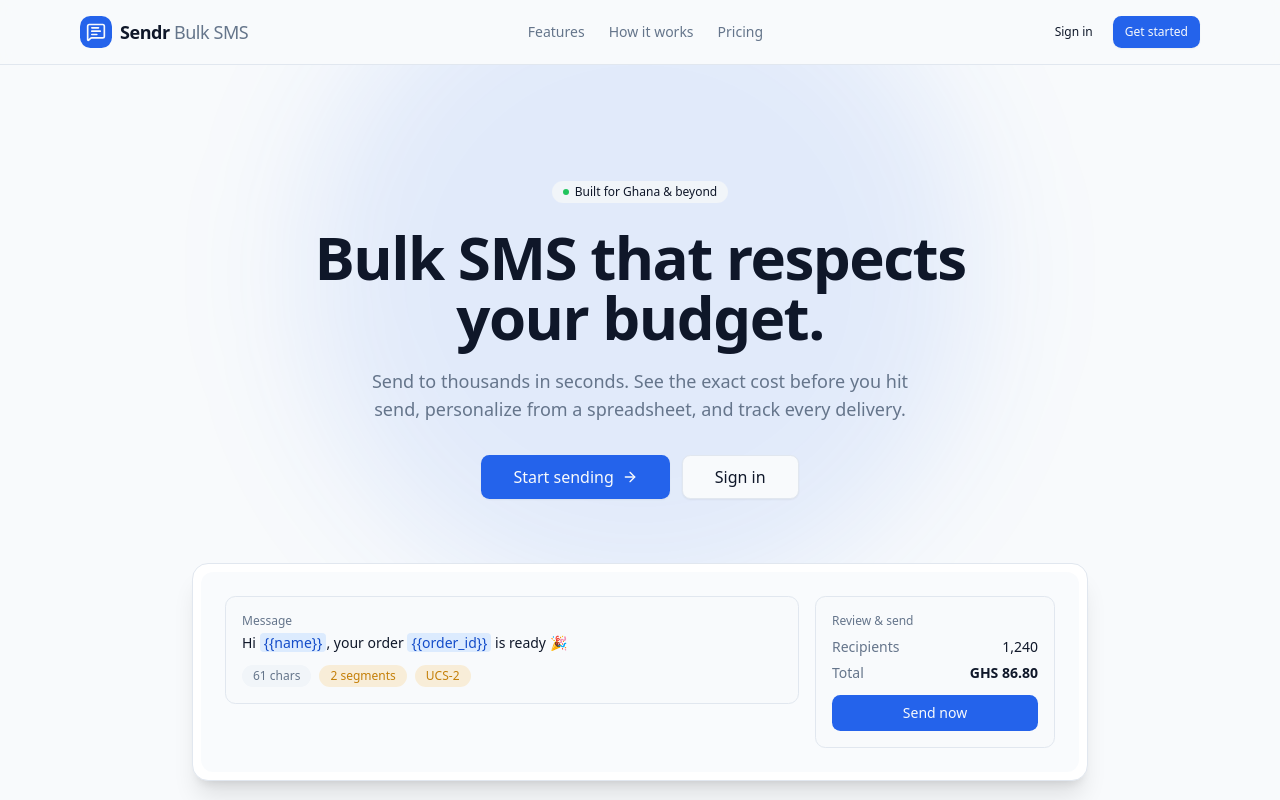
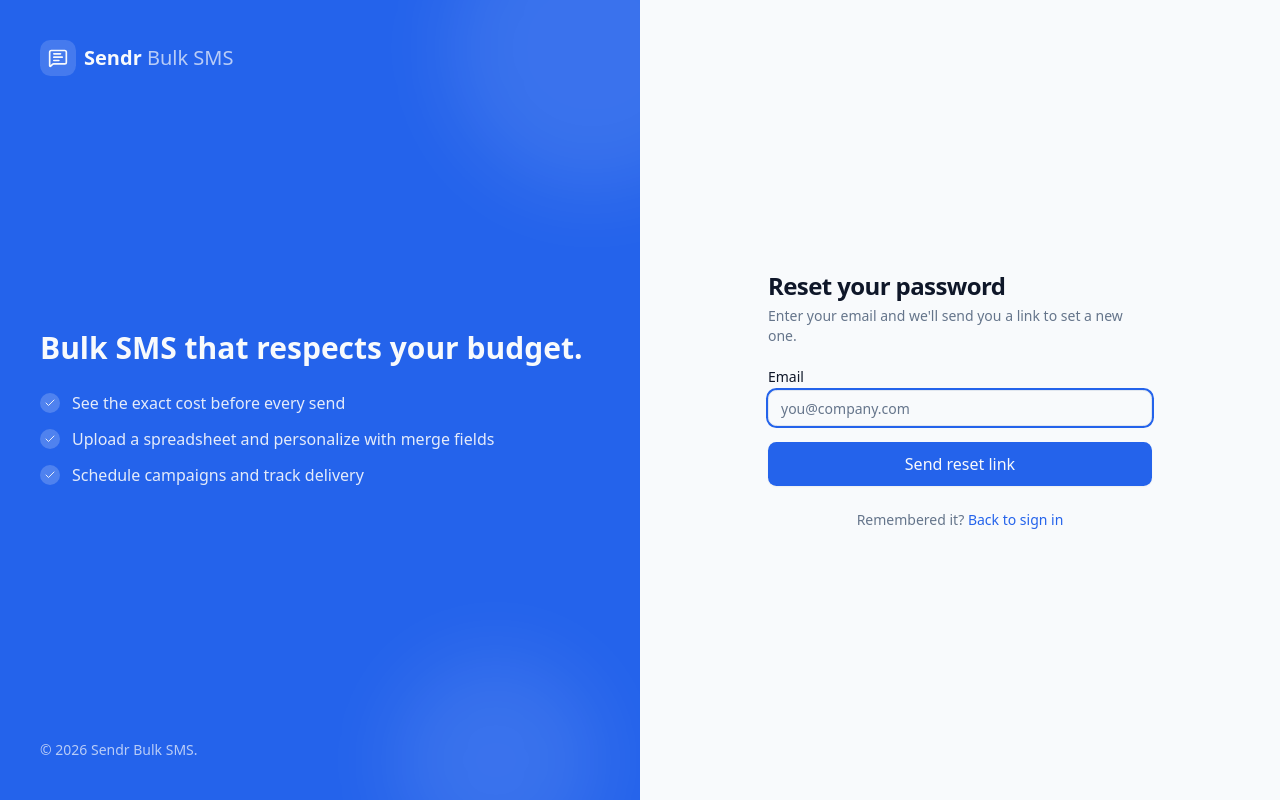
Before and after one commit to asap-alpha/sendr-bulk-sms, a Vue app: page /forgot-password in a window 1280 px wide. Before the commit this address led to /. Shown: the top 800 px of the page. Built offline with nearby package versions, Linux system fonts and the light colour scheme; no server answers.

Commit message:
closing task on adding forget password

```diff
--- a/src/lib/firebase.ts
+++ b/src/lib/firebase.ts
@@ -25,7 +25,6 @@ export const firebaseApp = initializeApp(firebaseConfig)
 export const auth = getAuth(firebaseApp)
 export const googleProvider = new GoogleAuthProvider()
 
-/** Map a Firebase Auth error to a short, user-facing message. */
 // True when a signup failed because the email is already registered (shared Cheqam
 // identity — the account may have been created on any of our products). Lets the
 // signup screen show a "sign in instead" banner rather than a generic error.
@@ -33,7 +32,11 @@ export function isEmailInUse(e: unknown): boolean {
   return (e as { code?: string })?.code === 'auth/email-already-in-use'
 }
 
-export function authErrorMessage(e: unknown): string {
+/**
+ * Map a Firebase Auth error to a short, user-facing message. `fallback` overrides the
+ * sign-in-flavoured default for flows that aren't sign-in (e.g. password reset).
+ */
+export function authErrorMessage(e: unknown, fallback = 'Could not sign you in. Please try again.'): string {
   const code = (e as { code?: string })?.code ?? ''
   switch (code) {
     case 'auth/invalid-email':
@@ -56,6 +59,6 @@ export function authErrorMessage(e: unknown): string {
     case 'auth/too-many-requests':
       return 'Too many attempts. Please wait a moment and try again.'
     default:
-      return 'Could not sign you in. Please try again.'
+      return fallback
   }
 }
--- a/src/router/index.ts
+++ b/src/router/index.ts
@@ -6,6 +6,12 @@ export const routes: RouteRecordRaw[] = [
     { path: '/', name: 'home', component: () => import('@/views/LandingView.vue'), meta: { public: true } },
     { path: '/login', name: 'login', component: () => import('@/views/LoginView.vue'), meta: { public: true } },
     { path: '/signup', name: 'signup', component: () => import('@/views/SignupView.vue'), meta: { public: true } },
+    {
+      path: '/forgot-password',
+      name: 'forgotPassword',
+      component: () => import('@/views/ForgotPasswordView.vue'),
+      meta: { public: true },
+    },
     {
       path: '/app',
       component: () => import('@/layouts/AppLayout.vue'),
--- a/src/stores/auth.ts
+++ b/src/stores/auth.ts
@@ -2,6 +2,7 @@ import { computed, reactive } from 'vue'
 import {
   createUserWithEmailAndPassword,
   onAuthStateChanged,
+  sendPasswordResetEmail,
   signInWithEmailAndPassword,
   signInWithPopup,
   signOut,
@@ -158,6 +159,24 @@ export function useAuth() {
     await api.post('/api/users/resend-verification')
   }
 
+  /**
+   * Send a password-reset email. Unlike the verification email (which the backend sends
+   * Resend-branded via register-sendr), there's no backend reset endpoint — this goes
+   * through Firebase's own template, and the link lands on Firebase's hosted reset page.
+   * `continueUrl` puts a "Continue" link back to our sign-in screen on that page.
+   *
+   * Never reveals whether the address is registered: an unknown email resolves silently,
+   * so the caller can show the same "check your inbox" message either way.
+   */
+  async function sendPasswordReset(email: string) {
+    try {
+      await sendPasswordResetEmail(auth, email, { url: `${window.location.origin}/login`, handleCodeInApp: false })
+    } catch (e) {
+      if ((e as { code?: string })?.code === 'auth/user-not-found') return
+      throw e
+    }
+  }
+
   // Re-check verification with Firebase (after the user clicks the link in another tab) and
   // sync it into our user state. Returns the fresh verified flag.
   async function refreshVerification(): Promise<boolean> {
@@ -177,6 +196,7 @@ export function useAuth() {
     signup,
     loginWithGoogle,
     logout,
+    sendPasswordReset,
     resendVerification,
     refreshVerification,
   }
--- /dev/null
+++ b/src/views/ForgotPasswordView.vue
@@ -0,0 +1,92 @@
+<script setup lang="ts">
+import { ref } from 'vue'
+import { useRoute } from 'vue-router'
+import { MailCheck } from 'lucide-vue-next'
+import AuthShell from '@/components/AuthShell.vue'
+import Button from '@/components/ui/Button.vue'
+import Input from '@/components/ui/Input.vue'
+import Label from '@/components/ui/Label.vue'
+import { useAuth } from '@/stores/auth'
+import { authErrorMessage } from '@/lib/firebase'
+
+const route = useRoute()
+const { sendPasswordReset } = useAuth()
+
+// Prefilled from the sign-in screen so the user doesn't retype what they just typed.
+const email = ref((route.query.email as string) ?? '')
+const loading = ref(false)
+const error = ref('')
+// Once sent we swap the form for a confirmation panel — the same panel regardless of
+// whether the address is registered, so this screen can't be used to probe for accounts.
+const sent = ref(false)
+
+async function submit() {
+  error.value = ''
+  if (!email.value.trim()) {
+    error.value = 'Enter the email you signed up with.'
+    return
+  }
+  loading.value = true
+  try {
+    await sendPasswordReset(email.value.trim())
+    sent.value = true
+  } catch (e) {
+    error.value = authErrorMessage(e, 'Could not send the reset email. Please try again.')
+  } finally {
+    loading.value = false
+  }
+}
+
+function resend() {
+  sent.value = false
+  submit()
+}
+</script>
+
+<template>
+  <AuthShell>
+    <template v-if="!sent">
+      <h2 class="text-2xl font-semibold tracking-tight">Reset your password</h2>
+      <p class="mt-1 text-sm text-muted-foreground">
+        Enter your email and we'll send you a link to set a new one.
+      </p>
+
+      <form class="mt-6 space-y-4" @submit.prevent="submit">
+        <div class="grid gap-1.5">
+          <Label for="email">Email</Label>
+          <Input id="email" v-model="email" type="email" placeholder="you@company.com" autofocus />
+        </div>
+
+        <p v-if="error" class="text-sm text-destructive">{{ error }}</p>
+
+        <Button type="submit" class="w-full" size="lg" :disabled="loading">
+          {{ loading ? 'Sending…' : 'Send reset link' }}
+        </Button>
+      </form>
+    </template>
+
+    <template v-else>
+      <div class="flex size-11 items-center justify-center rounded-full bg-primary/10 text-primary">
+        <MailCheck class="size-5" />
+      </div>
+      <h2 class="mt-4 text-2xl font-semibold tracking-tight">Check your inbox</h2>
+      <p class="mt-2 text-sm text-muted-foreground">
+        If an account exists for <strong class="text-foreground">{{ email.trim() }}</strong>, we've sent a link
+        to reset your password. It expires in an hour — check your spam folder if it doesn't arrive.
+      </p>
+      <p class="mt-4 text-sm text-muted-foreground">
+        Didn't get it?
+        <button type="button" class="font-medium text-primary hover:underline" :disabled="loading" @click="resend">
+          Send it again
+        </button>
+      </p>
+    </template>
+
+    <p class="mt-6 text-center text-sm text-muted-foreground">
+      Remembered it?
+      <RouterLink :to="{ name: 'login', query: email.trim() ? { email: email.trim() } : {} }" class="font-medium text-primary hover:underline">
+        Back to sign in
+      </RouterLink>
+    </p>
+  </AuthShell>
+</template>
--- a/src/views/LoginView.vue
+++ b/src/views/LoginView.vue
@@ -67,7 +67,15 @@ async function google() {
         <Input id="email" v-model="email" type="email" placeholder="you@company.com" />
       </div>
       <div class="grid gap-1.5">
-        <Label for="password">Password</Label>
+        <div class="flex items-baseline justify-between">
+          <Label for="password">Password</Label>
+          <RouterLink
+            :to="{ name: 'forgotPassword', query: email.trim() ? { email: email.trim() } : {} }"
+            class="text-sm font-medium text-primary hover:underline"
+          >
+            Forgot password?
+          </RouterLink>
+        </div>
         <PasswordInput id="password" v-model="password" placeholder="••••••••" />
       </div>
 
```
